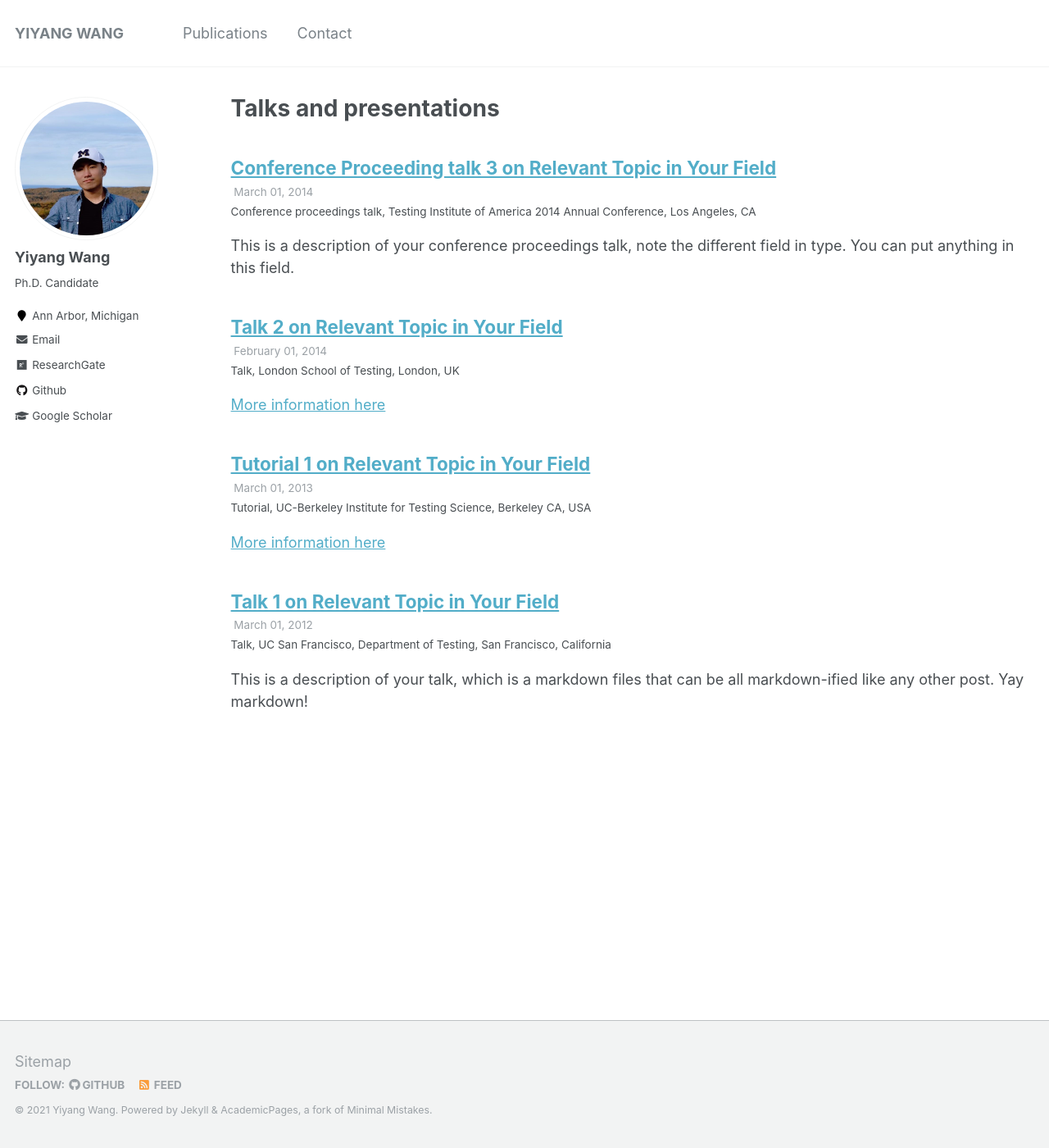
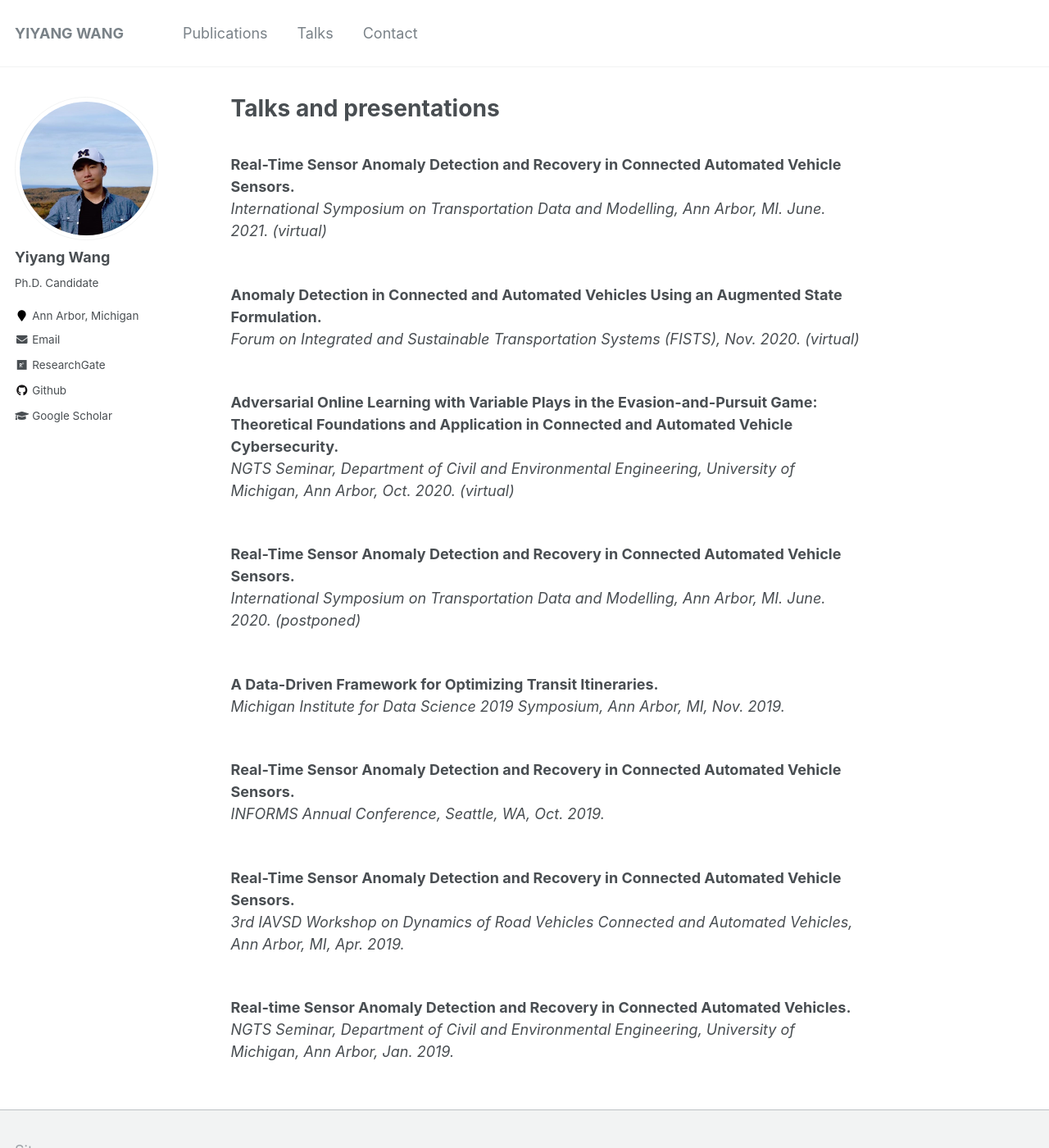
Before and after one commit to yiyangwan/yiyangwan.github.io, a Jekyll site: the page built from _pages/talks.md, in a window 1280 px wide and 1400 px high. Shown: the whole window at 82% size. Built offline with Jekyll 4.4.1, drawn with Linux system fonts in a browser that asks for light colours.

Commit message:
update talks

```diff
--- a/_data/navigation.yml
+++ b/_data/navigation.yml
@@ -3,8 +3,8 @@ main:
   - title: "Publications"
     url: /publications/
 
-  # - title: "Talks"
-  #   url: /talks/
+  - title: "Talks"
+    url: /talks/
 
   # - title: "Teaching"
   #   url: /teaching/
--- a/_pages/talks.html
+++ /dev/null
@@ -1,16 +0,0 @@
----
-layout: archive
-title: "Talks and presentations"
-permalink: /talks/
-author_profile: true
----
-
-{% if site.talkmap_link == true %}
-
-<p style="text-decoration:underline;"><a href="/talkmap.html">See a map of all the places I've given a talk!</a></p>
-
-{% endif %}
-
-{% for post in site.talks reversed %}
-  {% include archive-single-talk.html %}
-{% endfor %}
--- /dev/null
+++ b/_pages/talks.md
@@ -0,0 +1,28 @@
+---
+title: "Talks and presentations"
+permalink: /talks/
+author_profile: true
+---
+<br><b>Real-Time Sensor Anomaly Detection and Recovery in Connected Automated Vehicle Sensors.</b><br>
+<i>International Symposium on Transportation Data and Modelling, Ann Arbor, MI. June. 2021. (virtual)</i>
+
+<br><b>Anomaly Detection in Connected and Automated Vehicles Using an Augmented State Formulation.</b><br>
+<i>Forum on Integrated and Sustainable Transportation Systems (FISTS), Nov. 2020. (virtual)</i>
+
+<br><b>Adversarial Online Learning with Variable Plays in the Evasion-and-Pursuit Game: Theoretical Foundations and Application in Connected and Automated Vehicle Cybersecurity.</b><br>
+<i>NGTS Seminar, Department of Civil and Environmental Engineering, University of Michigan, Ann Arbor, Oct. 2020. (virtual)</i>
+
+<br><b>Real-Time Sensor Anomaly Detection and Recovery in Connected Automated Vehicle Sensors.</b><br>
+<i>International Symposium on Transportation Data and Modelling, Ann Arbor, MI. June. 2020. (postponed)</i>
+
+<br><b>A Data-Driven Framework for Optimizing Transit Itineraries.</b><br>
+<i>Michigan Institute for Data Science 2019 Symposium, Ann Arbor, MI, Nov. 2019.</i>
+
+<br><b>Real-Time Sensor Anomaly Detection and Recovery in Connected Automated Vehicle Sensors.</b><br>
+<i>INFORMS Annual Conference, Seattle, WA, Oct. 2019.</i>
+
+<br><b>Real-Time Sensor Anomaly Detection and Recovery in Connected Automated Vehicle Sensors.</b><br>
+<i>3rd IAVSD Workshop on Dynamics of Road Vehicles Connected and Automated Vehicles, Ann Arbor, MI, Apr. 2019.</i>
+
+<br><b>Real-time Sensor Anomaly Detection and Recovery in Connected Automated Vehicles.</b><br>
+<i>NGTS Seminar, Department of Civil and Environmental Engineering, University of Michigan, Ann Arbor, Jan. 2019.</i>
```
